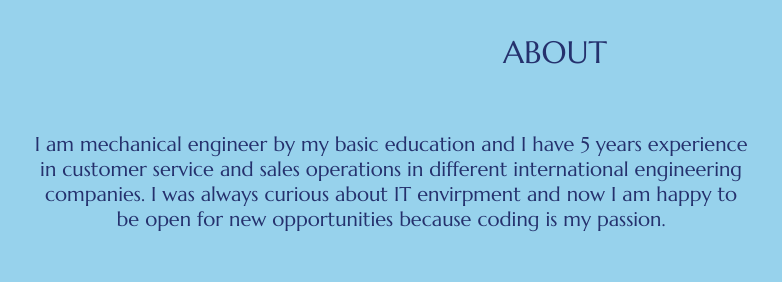
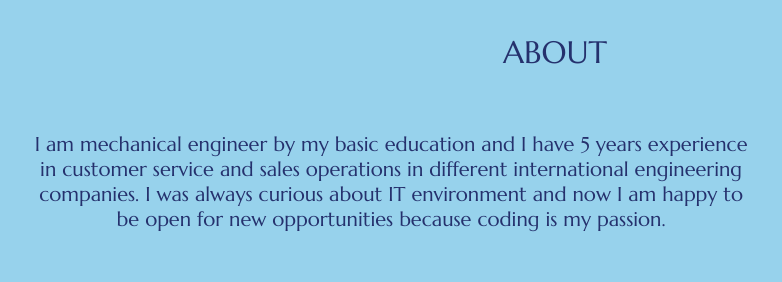
Before and after one commit to Leisyan-yam/JavaScript-portfolio, a plain HTML site: page index.html in a window 1280 px wide. Shown: the part 3180-3462 px from the top of the page, 85-867 px from the left. Drawn offline with nearby package versions, Linux system fonts and the light colour scheme.

Commit message:
first commit

```diff
--- a/index.html
+++ b/index.html
@@ -191,7 +191,7 @@
 </div>
 <div class="info">
     <p class="skills">
-        I am mechanical engineer by my basic education and I have 5 years experience in customer service and sales operations in different international engineering companies. I was always curious about IT envirpment and now I am happy to be open for new opportunities because coding is my passion.
+        I am mechanical engineer by my basic education and I have 5 years experience in customer service and sales operations in different international engineering companies. I was always curious about IT environment and now I am happy to be open for new opportunities because coding is my passion.
     </p>
     <div class="me">
     <img src="me.JPG" alt="" width="200px">
```
